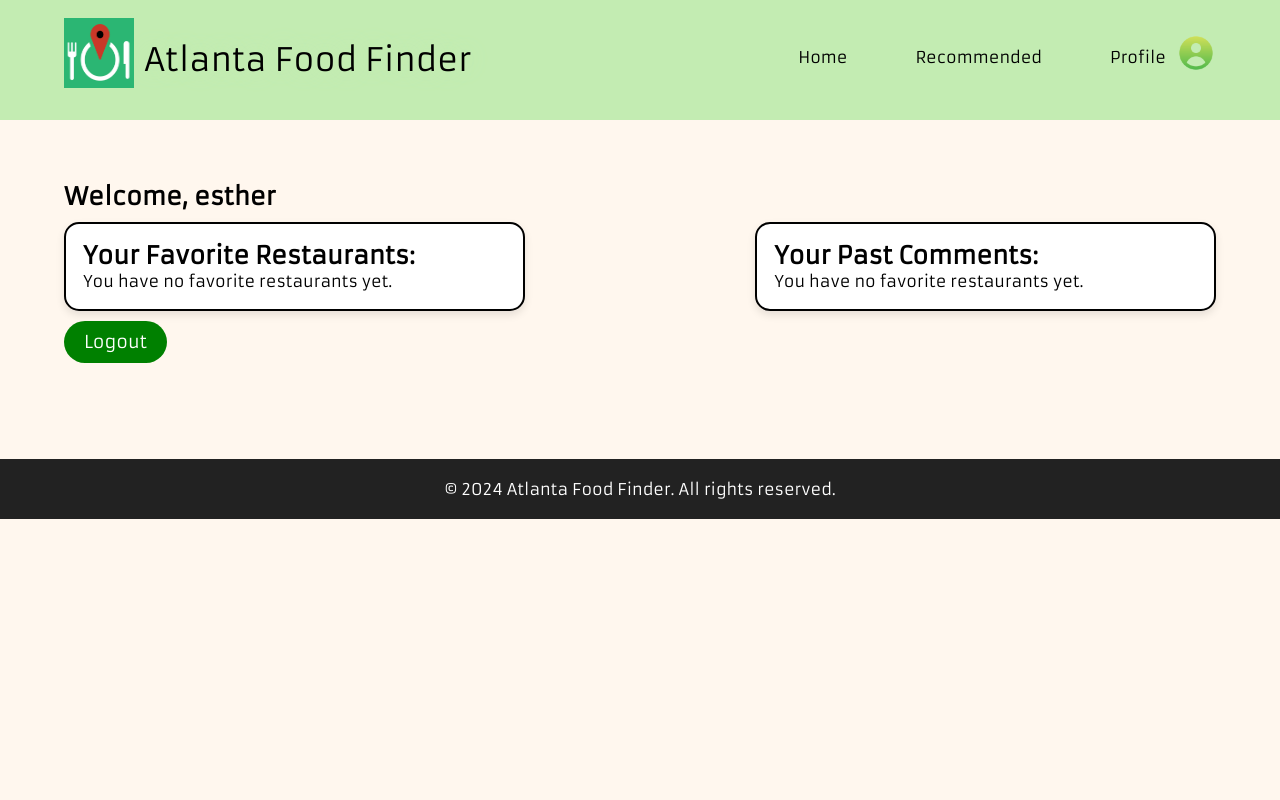
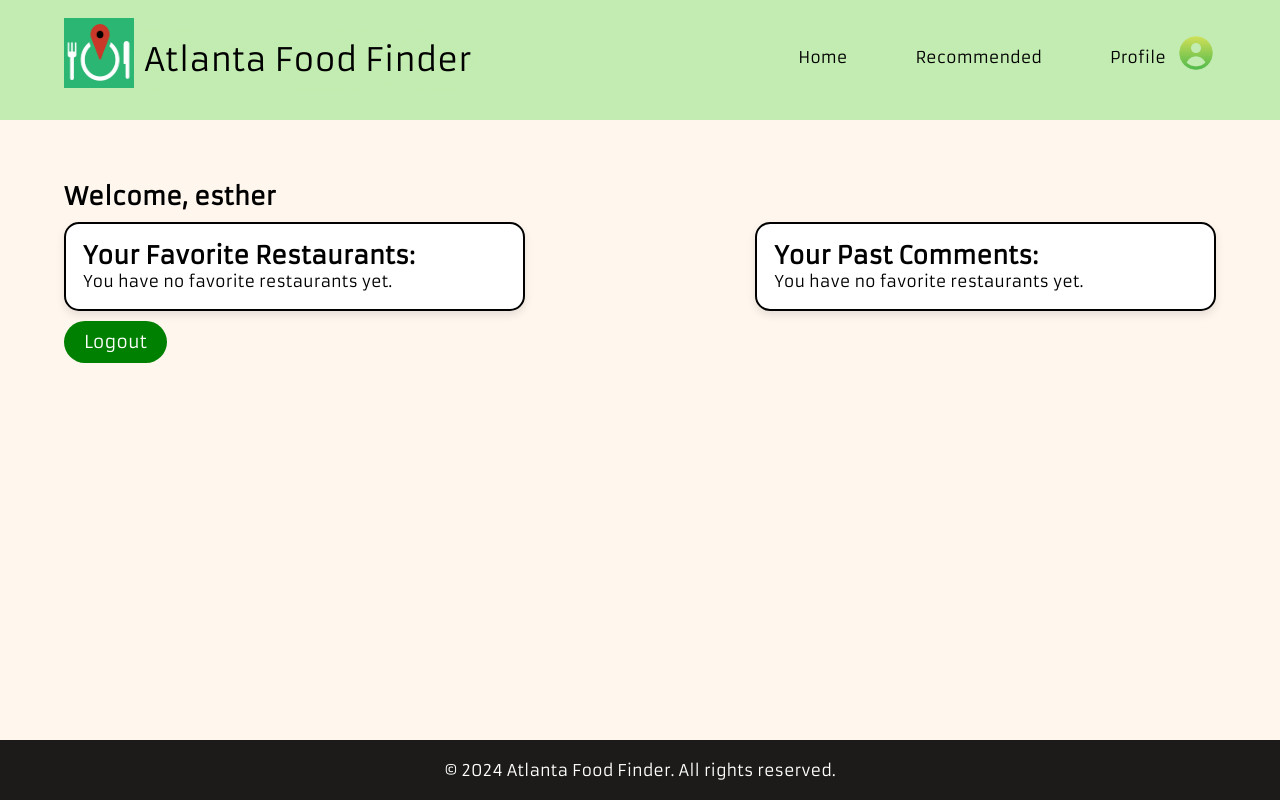
Before and after one commit to estherpark514/Atlanta-Food-Finder, a Django app: page /profile/ in a window 1280 px wide. Run offline with Django 5.2, Linux system fonts and the light colour scheme; a user stored in the database is signed in; data that the repository does not hold is empty; some libraries are stand-ins or nearby versions.

Commit message:
update footer
now at the bottom of page

```diff
--- a/static/styles.css
+++ b/static/styles.css
@@ -13,7 +13,7 @@
 
 :root {
     --bg-color:#FFF7EE;
-    --second-bg-color:#2222228d;
+    --second-bg-color:#000000e3;
     --text-color: rgb(0, 0, 0);
     --main-color: #c3ecb2;
 }
@@ -25,6 +25,7 @@ body{
     margin: 0;
     display:flex;
     flex-direction: column;
+    flex: 1;
 }
 .header{
     position: fixed;
@@ -322,13 +323,12 @@ body{
 .footer {
     text-align: center;
     padding: 20px;
-    background-color: #222;
+    background-color: var(--second-bg-color);
     color: white;
-    position: static;
     width: 100%;
-    margin-top: 5%;
-    margin-bottom: 0;
+    margin-top: auto;
 }
+
 
 .bx.bxs-heart {
     color: black; /* Default color */
```
